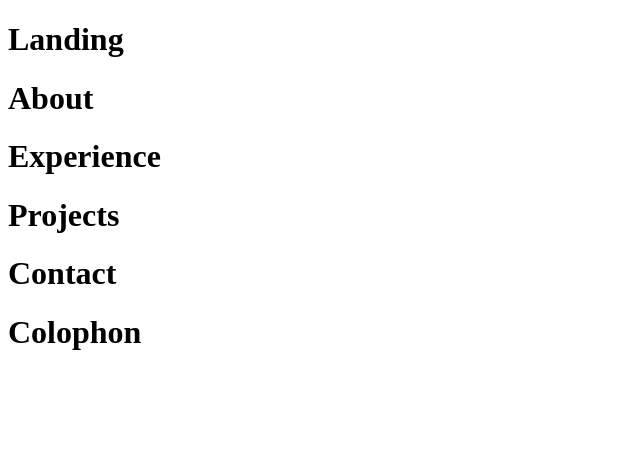
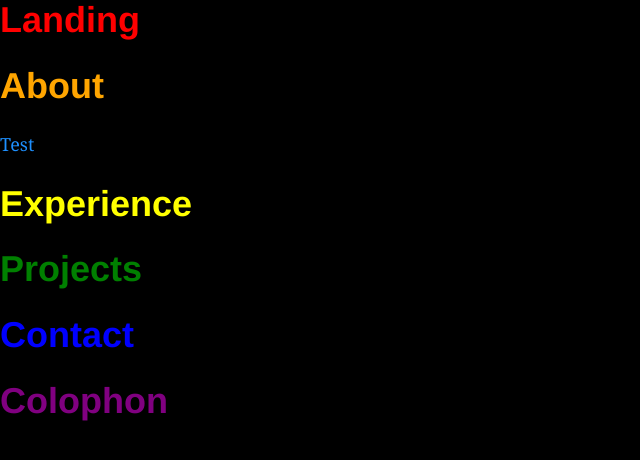
Before and after one commit to jlincolndennis/portfolio-v3, a Gatsby site: page / in a window 1280 px wide. Shown: the whole page, without its empty margins (0-640 px from the left). Built offline with nearby package versions, Linux system fonts and the light colour scheme; Gatsby itself is replaced by a stand-in of ours.

Commit message:
wire up sass, style modules and global styles

```diff
--- /dev/null
+++ b/gatsby-browser.js
@@ -0,0 +1 @@
+import "./src/assets/global.scss"
--- a/gatsby-config.js
+++ b/gatsby-config.js
@@ -1,3 +1,11 @@
 module.exports = {
-  plugins: [`gatsby-plugin-sass`, `gatsby-plugin-typography`]
+  plugins: [
+    `gatsby-plugin-sass`,
+    {
+      resolve: `gatsby-plugin-typography`,
+      options: {
+        pathToConfigModule: `src/utils/typography.js`,
+      },
+    },
+  ],
 }
--- /dev/null
+++ b/src/assets/global.scss
@@ -0,0 +1,9 @@
+@import "./scss/_variables.scss";
+
+body {
+  background-color: black;
+
+  p {
+    color: $body-color;
+  }
+}
--- /dev/null
+++ b/src/assets/scss/_variables.scss
@@ -0,0 +1 @@
+$body-color: dodgerblue;
--- a/src/components/About.js
+++ b/src/components/About.js
@@ -1,9 +1,11 @@
 import React from 'react';
+import aboutStyle from './about.module.scss';
 
 const About = () => {
   return (
-    <div className="about">
+    <div className={aboutStyle.about}>
       <h1>About</h1>
+      <p>Test</p>
     </div>
   )
 }
--- a/src/components/Colophon.js
+++ b/src/components/Colophon.js
@@ -1,8 +1,9 @@
 import React from 'react';
+import colophonStyle from './colophon.module.scss';
 
 const Colophon = () => {
   return (
-    <div className="colophon">
+    <div className={colophonStyle.colophon}>
       <h1>Colophon</h1>
     </div>
   )
--- a/src/components/Contact.js
+++ b/src/components/Contact.js
@@ -1,8 +1,9 @@
 import React from 'react';
+import contactStyle from './contact.module.scss';
 
 const Contact = () => {
   return (
-    <div className="contact">
+    <div className={contactStyle.contact}>
       <h1>Contact</h1>
     </div>
   )
--- a/src/components/Experience.js
+++ b/src/components/Experience.js
@@ -1,8 +1,9 @@
 import React from 'react';
+import experienceStyle from './experience.module.scss';
 
 const Experience = () => {
   return (
-    <div className="experience">
+    <div className={experienceStyle.experience}>
       <h1>Experience</h1>
     </div>
   )
--- a/src/components/Landing.js
+++ b/src/components/Landing.js
@@ -1,8 +1,9 @@
 import React from 'react';
+import landingStyle from './landing.module.scss';
 
 const Landing = () => {
   return (
-    <div className="landing">
+    <div className={landingStyle.landing}>
       <h1>Landing</h1>
     </div>
   )
--- a/src/components/Projects.js
+++ b/src/components/Projects.js
@@ -1,8 +1,9 @@
 import React from 'react';
+import projectsStyle from './projects.module.scss';
 
 const Projects = () => {
   return (
-    <div className="projects">
+    <div className={projectsStyle.projects}>
       <h1>Projects</h1>
     </div>
   )
--- /dev/null
+++ b/src/components/about.module.scss
@@ -0,0 +1,5 @@
+.about {
+  h1 {
+    color: orange;
+  }
+}
--- /dev/null
+++ b/src/components/colophon.module.scss
@@ -0,0 +1,5 @@
+.colophon {
+  h1 {
+    color: purple;
+  }
+}
--- /dev/null
+++ b/src/components/contact.module.scss
@@ -0,0 +1,5 @@
+.contact {
+  h1 {
+    color: blue;
+  }
+}
--- /dev/null
+++ b/src/components/experience.module.scss
@@ -0,0 +1,5 @@
+.experience {
+  h1 {
+    color: yellow;
+  }
+}
--- /dev/null
+++ b/src/components/landing.module.scss
@@ -0,0 +1,5 @@
+.landing {
+  h1 {
+    color: red;
+  }
+}
--- /dev/null
+++ b/src/components/projects.module.scss
@@ -0,0 +1,5 @@
+.projects {
+  h1 {
+    color: green;
+  }
+}
--- a/src/pages/index.js
+++ b/src/pages/index.js
@@ -6,6 +6,8 @@ import Experience from '../components/Experience';
 import Projects from '../components/Projects';
 import Contact from '../components/Contact';
 import Colophon from '../components/Colophon';
+
+// import AppStyle from '../assets/app.module.scss';
 
 export default () => {
   return (
```
